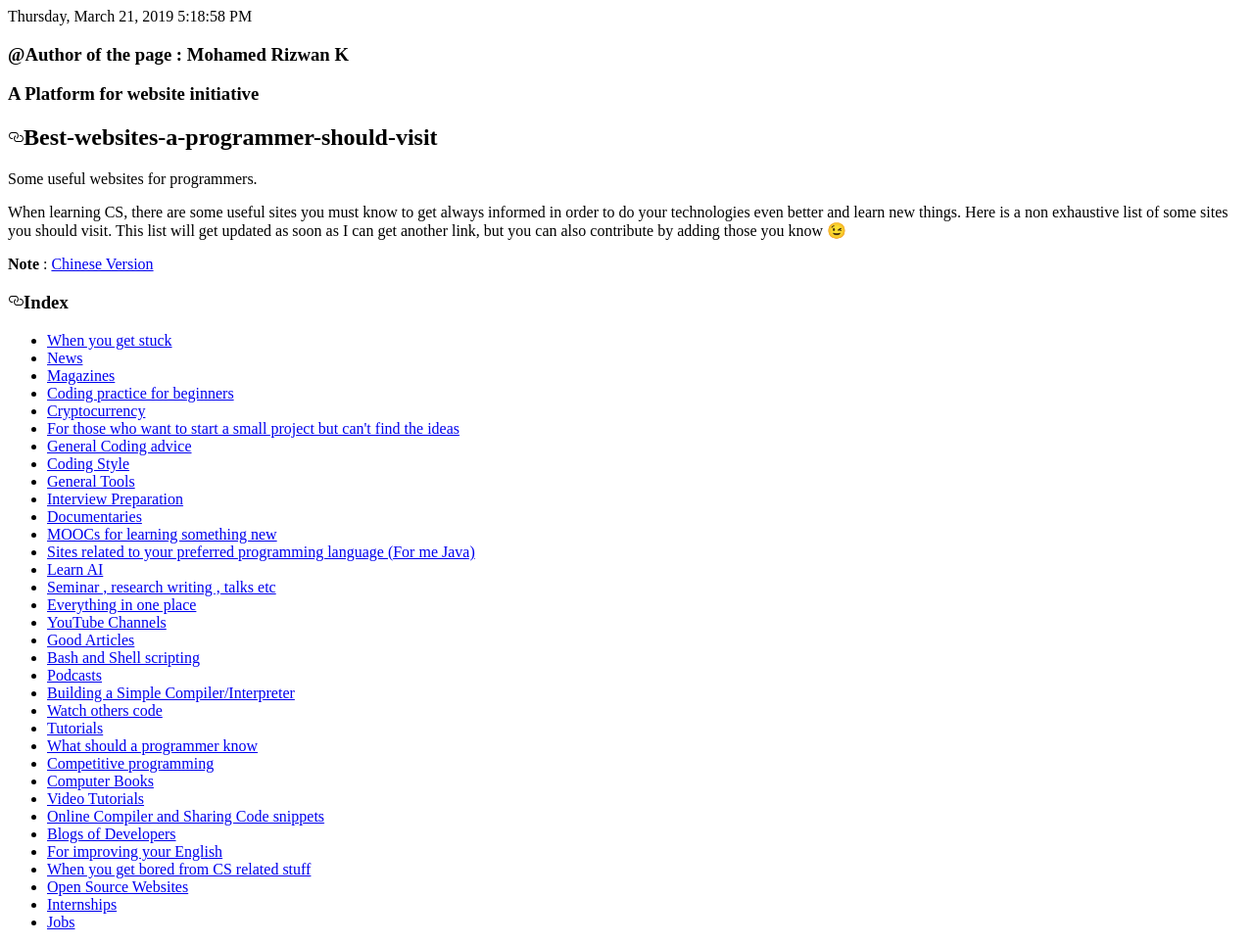
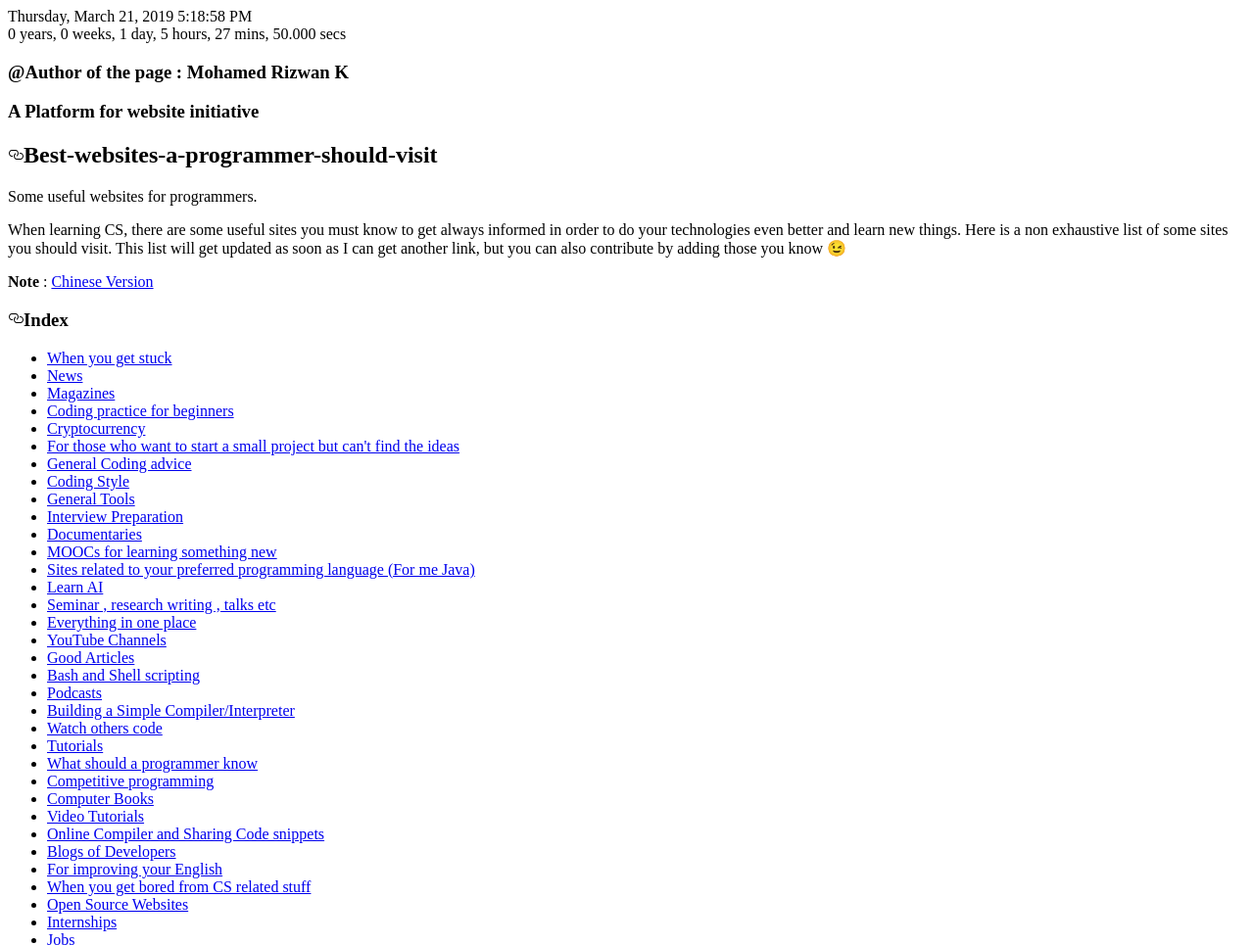
Before and after one commit to rizupep/rizupep.github.io, a plain HTML site: page index.html in a window 1280 px wide. Shown: the top 965 px of the page at 98% size. Drawn offline with Linux system fonts and the light colour scheme.

Commit message:
ADDING CountdownTimer

```diff
--- a/index.html
+++ b/index.html
@@ -29,6 +29,117 @@ document.getElementById('clockbox').innerHTML=clocktext;
 GetClock();
 setInterval(GetClock,1000);
 </script>
+
+<script type="text/javascript">
+//###################################################################
+// Author: ricocheting.com
+// Version: v3.1
+// Date: 2017-01-03
+// Description: displays the amount of time until the "dateFuture" entered below.
+
+var CDown = function() {
+	this.state=0;// if initialized
+	this.counts=[];// array holding countdown date objects and id to print to {d:new Date(2013,11,18,18,54,36), id:"countbox1"}
+	this.interval=null;// setInterval object
+}
+
+CDown.prototype = {
+	init: function(){
+		this.state=1;
+		var self=this;
+		this.interval=window.setInterval(function(){self.tick();}, 25);
+	},
+	add: function(date,id){
+		this.counts.push({d:date,id:id});
+		this.tick();
+		if(this.state==0) this.init();
+	},
+	expire: function(idxs){
+		for(var x in idxs) {
+			this.display(this.counts[idxs[x]], "Now!");
+			this.counts.splice(idxs[x], 1);
+		}
+	},
+	format: function(r){
+		var pre='',post='',divide=', ',
+			out="";
+		out += pre+r.y +" "+((r.y==1)?"year":"years")+post+divide;
+		out += pre+r.w +" "+((r.w==1)?"week":"weeks")+post+divide;
+		out += pre+r.d +" "+((r.d==1)?"day":"days")+post+divide;
+		out += pre+r.h +" "+((r.h==1)?"hour":"hours")+post+divide;
+		out += pre+r.m +" "+((r.m==1)?"min":"mins")+post+divide;
+		out += pre+r.s +("."+r.ms)+" "+((r.s==1)?"sec":"secs")+post+divide;
+
+		return out.substr(0,out.length-divide.length);
+	},
+	math: function(work){
+		var	y=w=d=h=m=s=ms=0;
+
+		ms=(""+((work%1000)+1000)).substr(1,3);
+		work=Math.floor(work/1000);//kill the "milliseconds" so just secs
+
+		y=Math.floor(work/31536000);//years (no leapyear support)
+		work=work%31536000;
+
+		w=Math.floor(work/604800);//weeks
+		work=work%604800;
+
+		d=Math.floor(work/86400);//days
+		work=work%86400;
+
+		h=Math.floor(work/3600);//hours
+		work=work%3600;
+
+		m=Math.floor(work/60);//minutes
+		work=work%60;
+
+		s=Math.floor(work);//seconds
+
+		return {y:y,w:w,d:d,h:h,m:m,s:s,ms:ms};
+	},
+	tick: function(){
+		var now=(new Date()).getTime(),
+			expired=[],cnt=0,amount=0;
+
+		if(this.counts)
+		for(var idx=0,n=this.counts.length; idx<n; ++idx){
+			cnt=this.counts[idx];
+			amount=cnt.d.getTime()-now;//calc milliseconds between dates
+
+			// if time is already past
+			if(amount<0){
+				expired.push(idx);
+			}
+			// date is still good
+			else{
+				this.display(cnt, this.format(this.math(amount)));
+			}
+		}
+
+		// deal with any expired
+		if(expired.length>0) this.expire(expired);
+
+		// if no active counts, stop updating
+		if(this.counts.length==0) window.clearTimeout(this.interval);
+
+	},
+	display: function(cnt,msg){
+		document.getElementById(cnt.id).innerHTML=msg;
+	}
+};
+
+window.onload=function(){
+	var cdown = new CDown();
+
+	cdown.add(new Date(2019,2,22,22,46,48), "countbox1");
+};
+</script>
+
+
+
+
+
+<div id="countbox1"></div>
 
     <div id="readme" class="Box Box--condensed instapaper_body md">
         <div class="Box-header px-2 clearfix">
```
